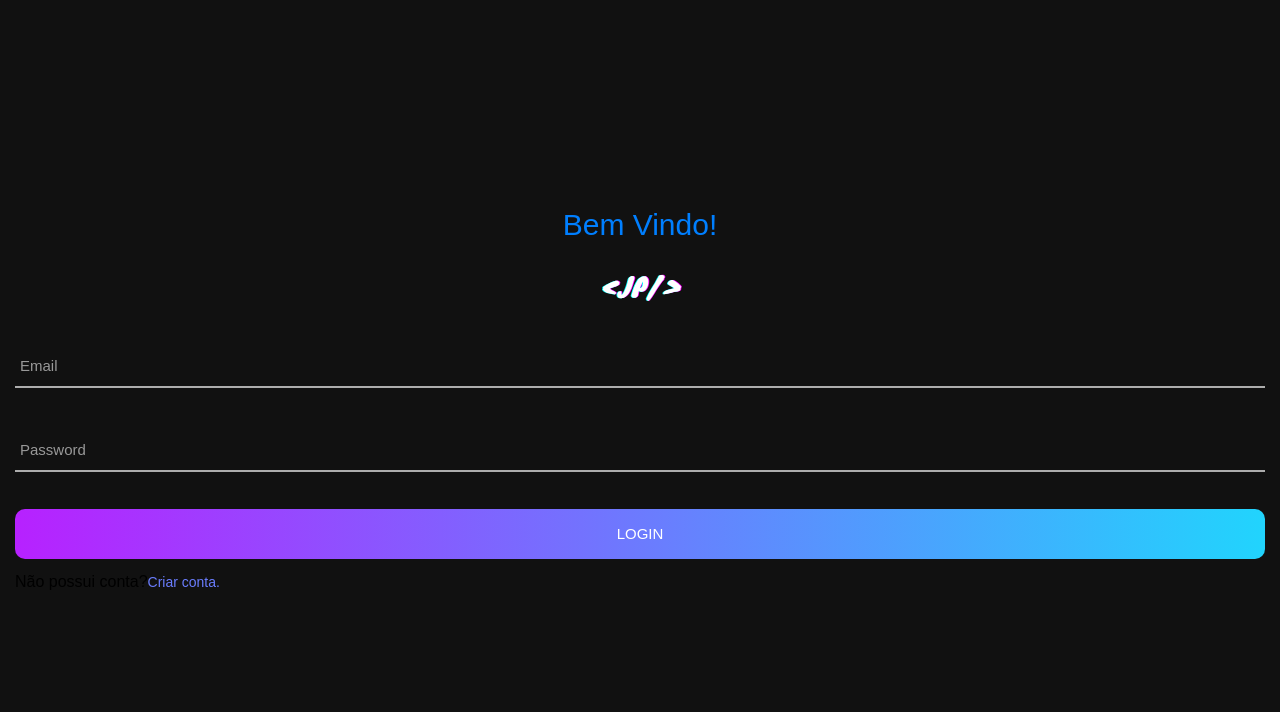
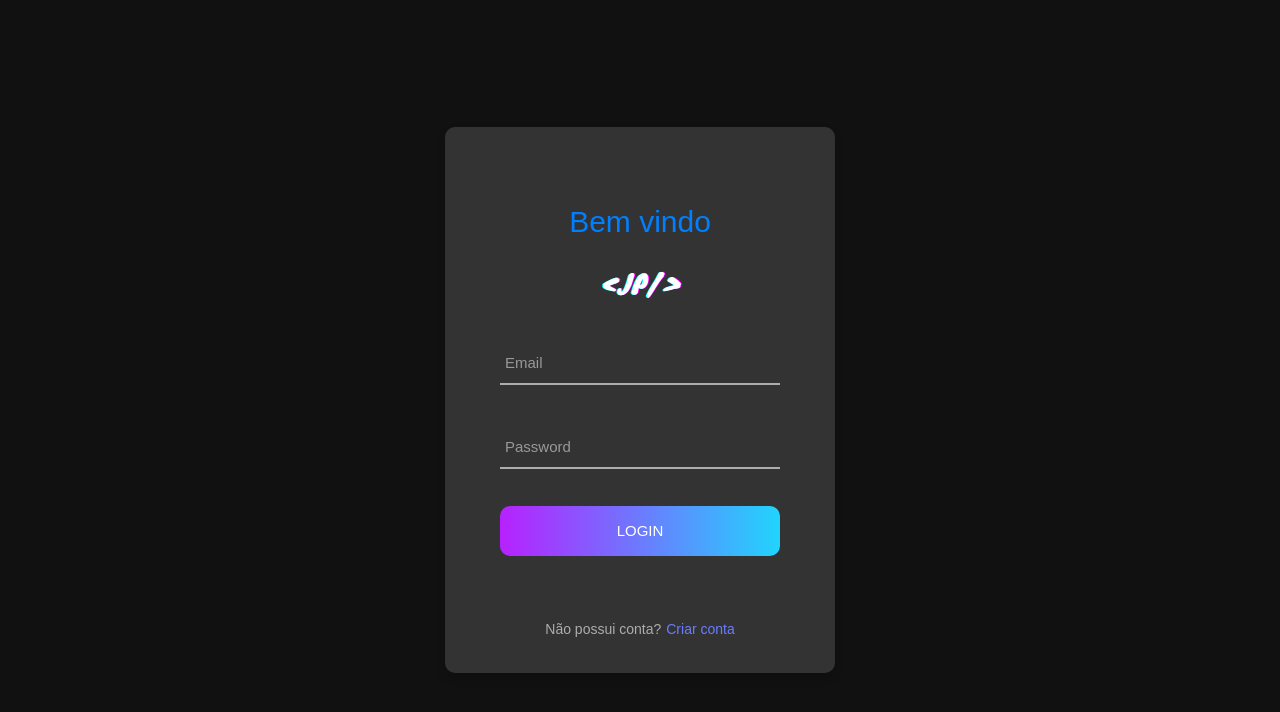
Before and after one commit to SnorlaxSPI/Frontend_Login, a React (Vite) app: page / in a window 1280 px wide. Shown: the top 712 px of the page. Built offline with nearby package versions, Linux system fonts and the light colour scheme.

Commit message:
react vite ts finished

```diff
--- a/src/App.tsx
+++ b/src/App.tsx
@@ -9,48 +9,51 @@ function App() {
 
   return (
     <div className="container">
+      <GlobalStyle />
       <div className="container-login">
+        <div className="wrap-login">
           <form className="login-form">
+            <span className="login-form-title"> Bem vindo </span>
 
-          <span className="login-form-title">Bem Vindo!</span>
             <span className="login-form-title">
-            <img src={jpIMG} alt="Alessandro Dev." />
+              <img src={jpIMG} alt="Jovem Programador" />
             </span>
 
-          <div className='wrap-input'>
+            <div className="wrap-input">
               <input
-              className='input'
+                className={email !== "" ? "has-val input" : "input"}
                 type="email"
                 value={email}
-              onChange={e => setEmail(e.target.value)}
+                onChange={(e) => setEmail(e.target.value)}
               />
-            <span className='focus-input' data-placeholder='Email'></span>
+              <span className="focus-input" data-placeholder="Email"></span>
             </div>
 
-          <div className='wrap-input'>
+            <div className="wrap-input">
               <input
-              className='input'
+                className={password !== "" ? "has-val input" : "input"}
                 type="password"
                 value={password}
-              onChange={e => setPassword(e.target.value)}
+                onChange={(e) => setPassword(e.target.value)}
               />
-              <span className='focus-input' data-placeholder='Password'></span>
+              <span className="focus-input" data-placeholder="Password"></span>
             </div>
 
             <div className="container-login-form-btn">
               <button className="login-form-btn">Login</button>
             </div>
 
-          <div className="text center">
-            <span className="text1">Não possui conta?</span>
-
-            <a className='txt2' href="#">Criar conta.</a>
+            <div className="text-center">
+              <span className="txt1">Não possui conta? </span>
+              <a className="txt2" href="#">
+                Criar conta
+              </a>
             </div>
           </form>
         </div>
-      <GlobalStyle />
       </div>
-  )
+    </div>
+  );
 }
 
 export default App
```
Lines whose indentation alone changed are shown as unchanged.
